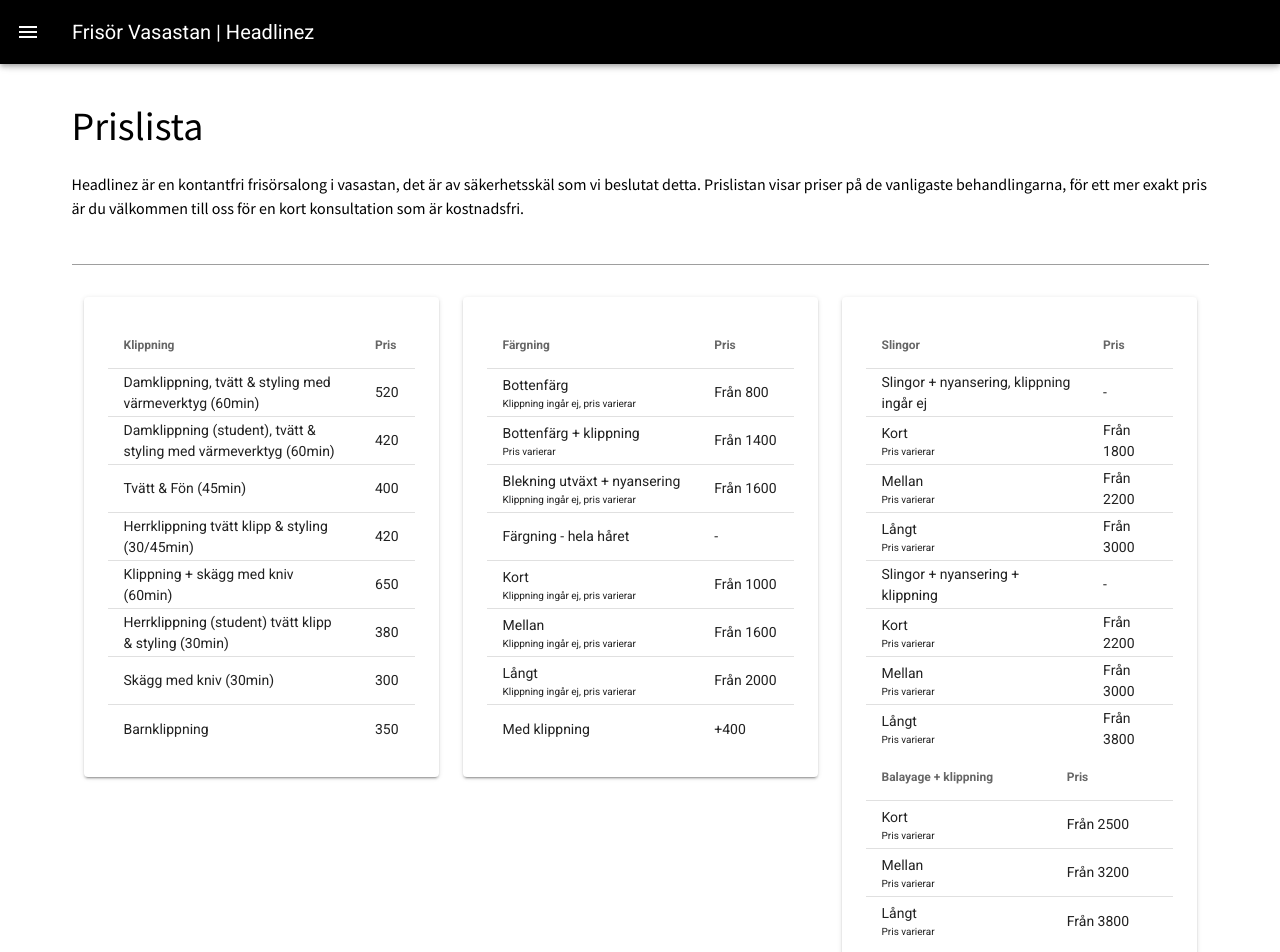
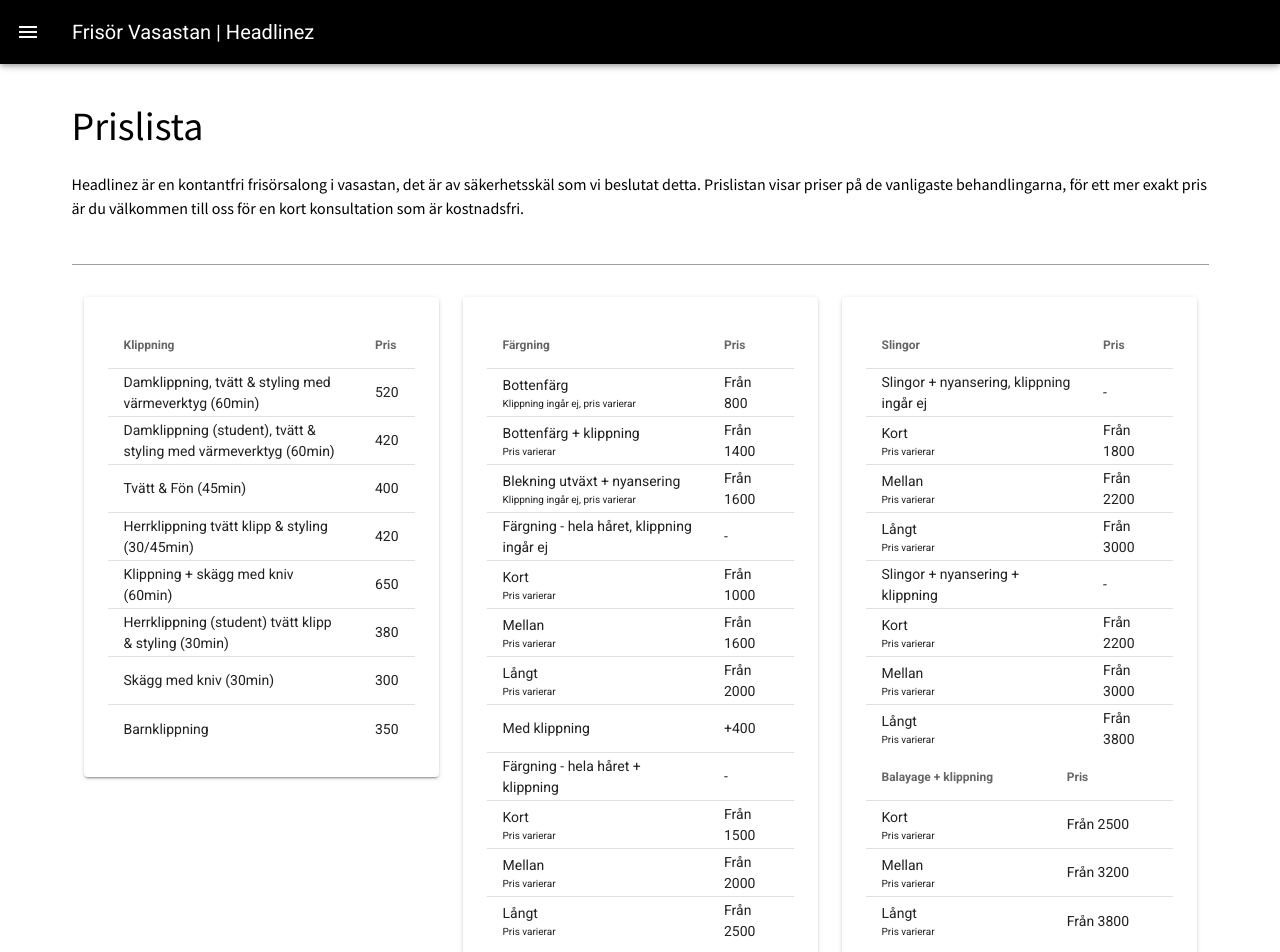
Before and after one commit to rickardbroberg/headlinez, a Nuxt app: page /priser in a window 1280 px wide. Shown: the top 952 px of the page. Built offline with nearby package versions, Linux system fonts and the light colour scheme.

Commit message:
price changes

```diff
--- a/pages/priser.vue
+++ b/pages/priser.vue
@@ -195,27 +195,46 @@
           price: 'Från 1600',
         },
         {
-          name: 'Färgning -  hela håret',
+          name: 'Färgning - hela håret, klippning ingår ej',
           price: '-',
         },
         {
           name: 'Kort',
-          detail: 'Klippning ingår ej, pris varierar',
+          detail: 'Pris varierar',
           price: 'Från 1000',
         },
         {
           name: 'Mellan',
-          detail: 'Klippning ingår ej, pris varierar',
+          detail: 'Pris varierar',
           price: 'Från 1600',
         },
         {
           name: 'Långt',
-          detail: 'Klippning ingår ej, pris varierar',
+          detail: 'Pris varierar',
           price: 'Från 2000',
         },
         {
           name: 'Med klippning',
           price: '+400',
+        },
+        {
+          name: 'Färgning - hela håret + klippning',
+          price: '-',
+        },
+        {
+          name: 'Kort',
+          detail: 'Pris varierar',
+          price: 'Från 1500',
+        },
+        {
+          name: 'Mellan',
+          detail: 'Pris varierar',
+          price: 'Från 2000',
+        },
+        {
+          name: 'Långt',
+          detail: 'Pris varierar',
+          price: 'Från 2500',
         }
       ],
       slingor: [
```
